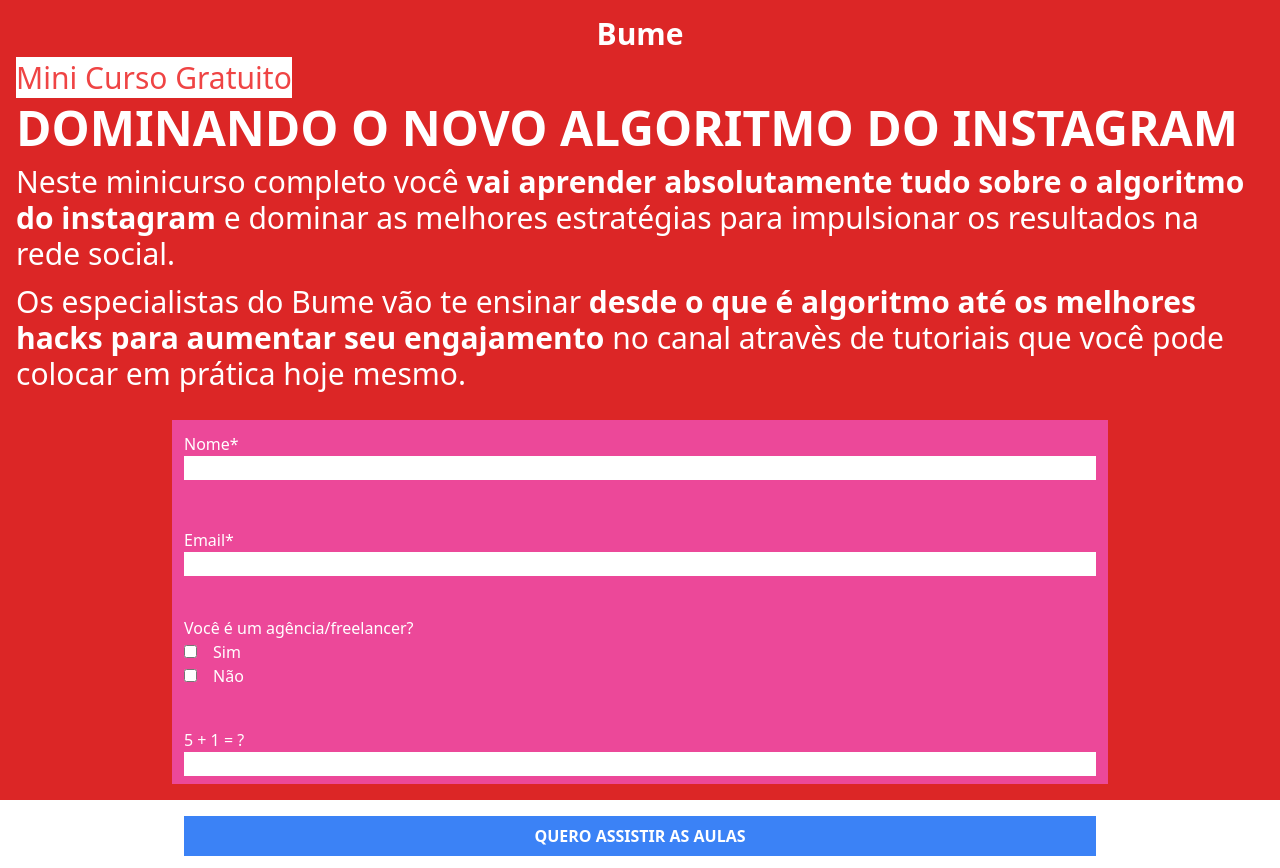
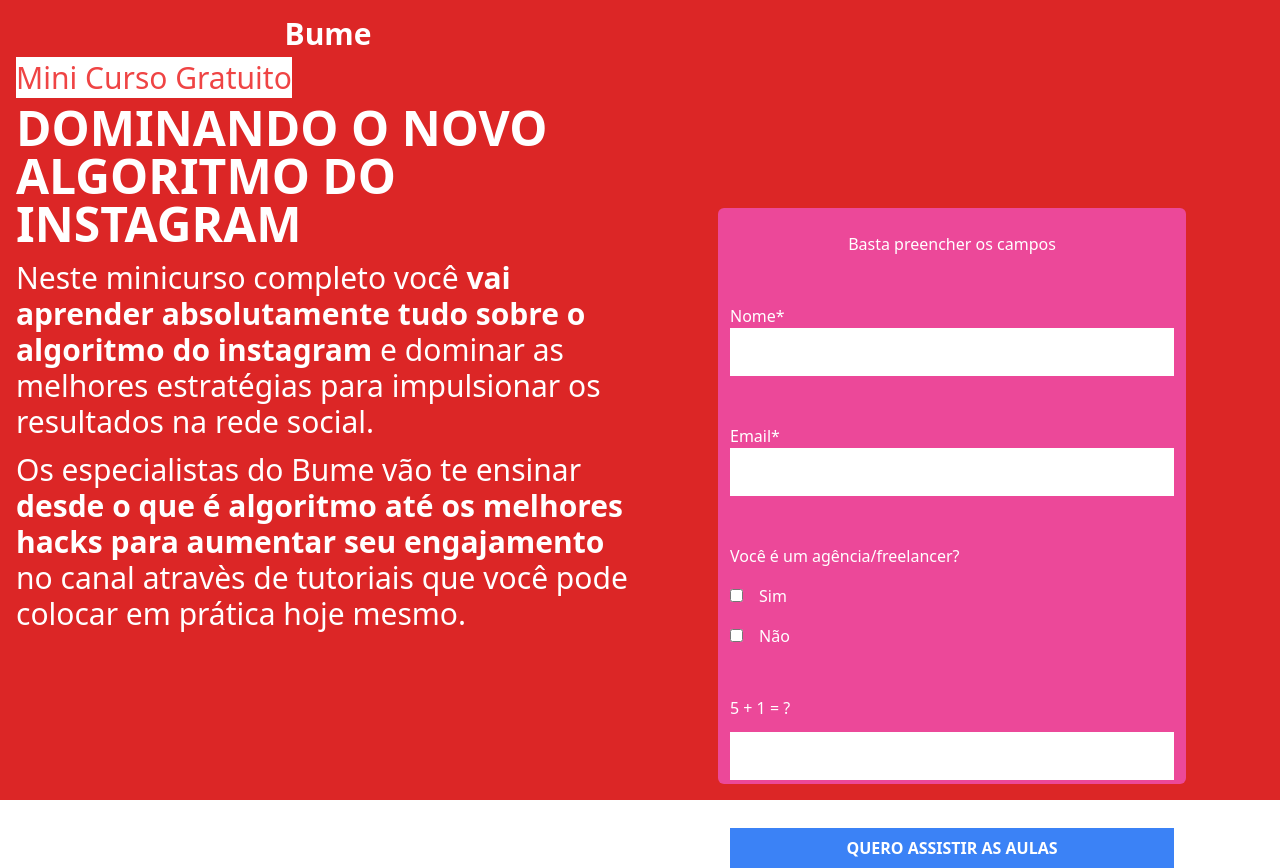
Before and after one commit to Gabriel-Marcelo/angular-e-tailwind, an Angular app: page / in a window 1280 px wide. Built offline with nearby package versions, Linux system fonts and the light colour scheme.

Commit message:
responsividade na tela grande

```diff
--- a/src/app/app.component.html
+++ b/src/app/app.component.html
@@ -1,4 +1,4 @@
-<div class="bg-red-600 p-4 sm:h-screen md:grid md:grid-rows-2 md:justify-items-center">
+<div class="bg-red-600 p-4 sm:h-screen md:grid md:grid-rows-2 md:justify-items-center lg:grid-cols-2 lg:grid-rows-1">
     <div class="md:text-3xl">
       <h1 class="text-white font-bold w-full text-center mb-2"><span class="">Bume</span></h1>
       <span class="bg-white text-red-500">Mini Curso Gratuito</span>
@@ -13,18 +13,20 @@
         </p>
       </div>
     </div>
-    <div class="bg-pink-500 p-3 text-white mt-2 md:mt-5 md:flex md:flex-col md:space-y-10 md:w-3/4">
+    <div class="bg-pink-500 p-3 text-white mt-2 md:mt-5 md:flex md:flex-col md:space-y-12 md:w-3/4 lg:h-3/4
+    lg:self-end lg:rounded-md">
+      <h1 class="text-center mt-3">Basta preencher os campos</h1>
       <div class="mb-2">
         <label for="fname">Nome*</label><br>
-        <input class="w-full" type="text" id="fname" name="fname"><br>
+        <input class="w-full lg:p-3" type="text" id="fname" name="fname"><br>
       </div>
       <div class="mb-2">
         <label for="lname">Email*</label><br>
-        <input class="w-full" type="email" id="lname" name="lname">
+        <input class="w-full lg:p-3" type="email" id="lname" name="lname">
       </div>
-      <div class="">
+      <div class="lg:flex lg:flex-col lg:space-y-4">
         <span>Você é um agência/freelancer?</span>
-        <div class="">
+        <div class="lg:flex lg:flex-col lg:space-y-4">
           <div class="">
             <input class="" type="checkbox" id="vehicle1" name="vehicle1" value="Bike">
             <label class="ml-4" for="vehicle1">Sim</label>
@@ -37,7 +39,7 @@
       </div>
       <div class="mt-2">
         <span>5 + 1 = ?</span><br>
-        <input class="w-full" type="text">
+        <input class="w-full lg:p-3 lg:mt-3" type="text">
       </div>
       <input class="w-full py-2 bg-blue-500 font-bold mt-3" type="submit" value="QUERO ASSISTIR AS AULAS">
     </div>
```
